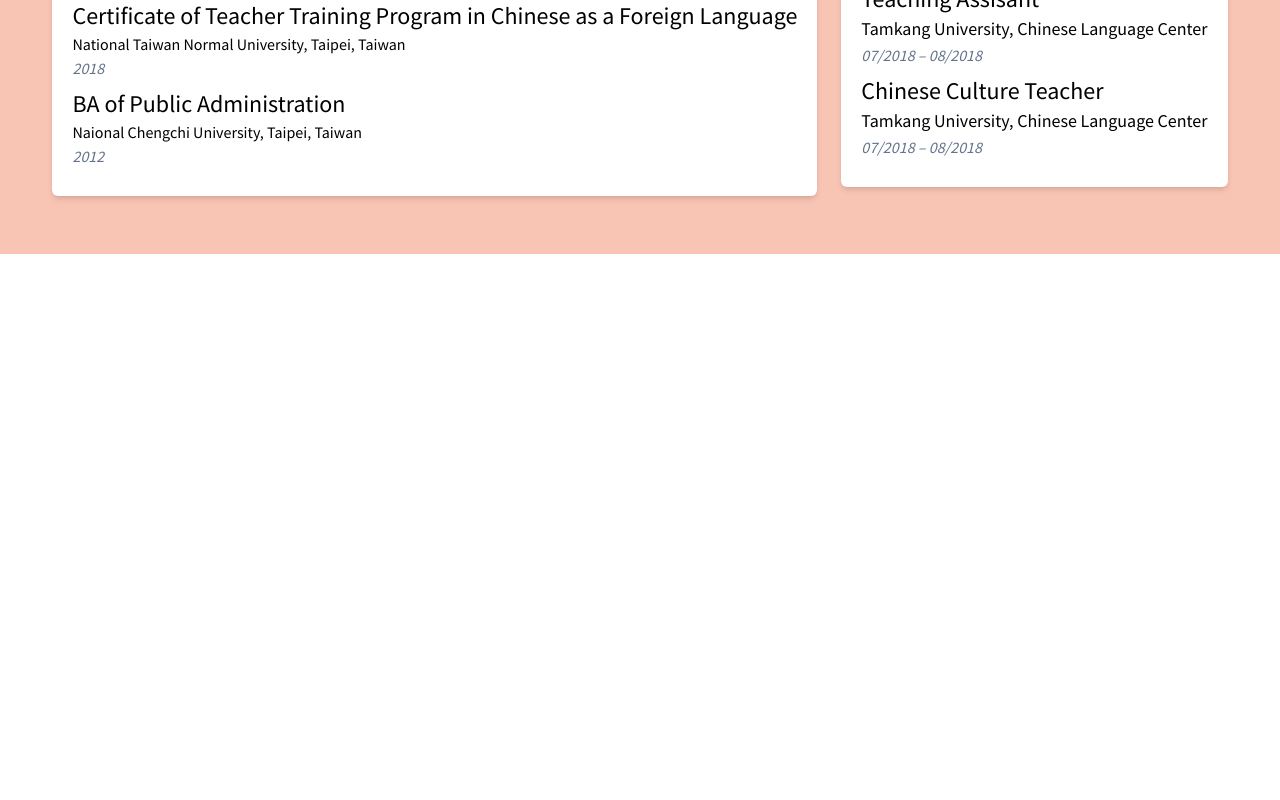
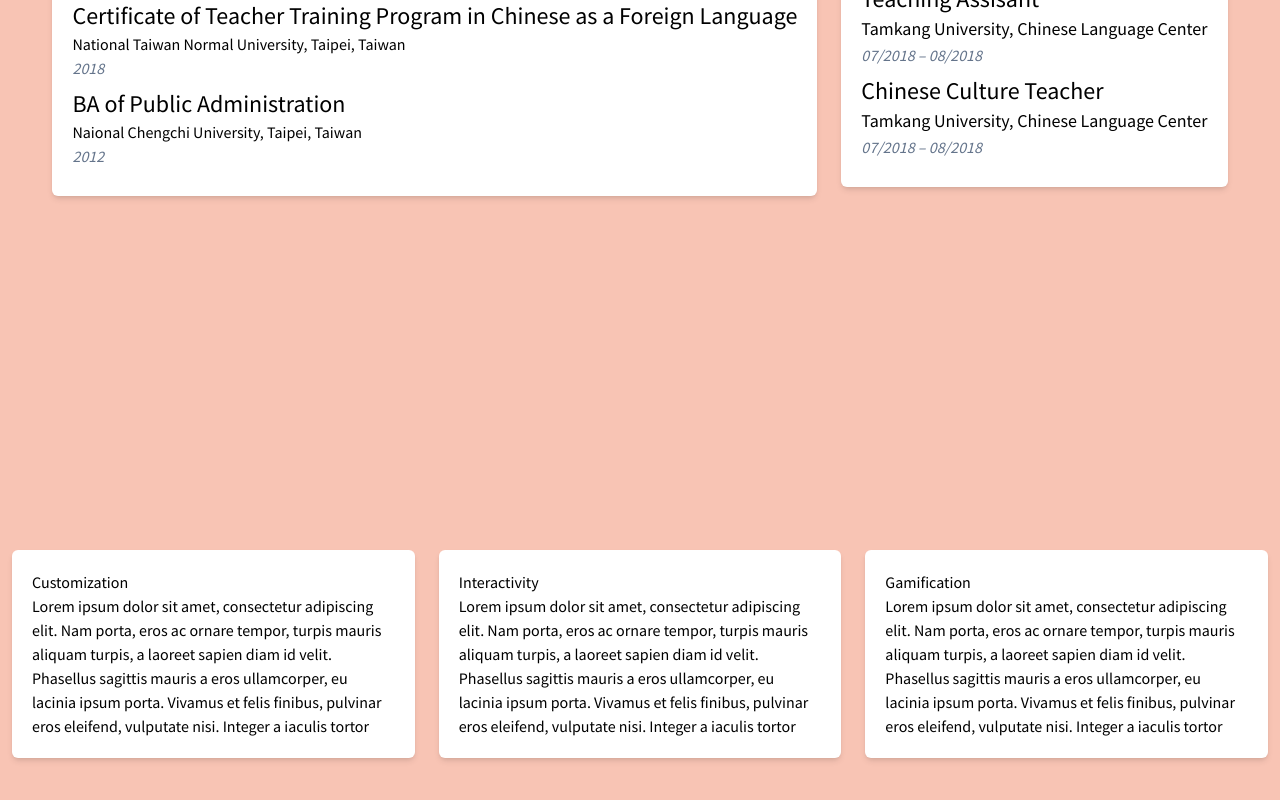
Before and after one commit to mmkrty/client-project-hsinhsin, a React (Vite) app: page / in a window 1280 px wide. Shown: the part 1346-2146 px from the top of the page. Before the commit the page ends 1600 px from the top, so only its background shows below. Built offline with nearby package versions, Linux system fonts and the light colour scheme.

Commit message:
add info component and data

```diff
--- a/src/App.jsx
+++ b/src/App.jsx
@@ -3,6 +3,7 @@
 import NavBar from "./components/navbar/navbar.component";
 import Hero from "./components/hero/hero.component";
 import About from "./components/about/about.component";
+import Info from "./components/info/info.component";
 
 function App() {
   return (
@@ -10,6 +11,7 @@
       <NavBar />
       <Hero props={data} />
       <About props={data} />
+      <Info props={data} />
     </div>
   );
 }
--- a/src/components/info/info.component.jsx
+++ b/src/components/info/info.component.jsx
@@ -1,2 +1,18 @@
-const Info = () => {};
+const Info = ({ props }) => {
+  const { features } = props;
+  return (
+    <section className=" bg-secondary flex items-center justify-center">
+      <div className="min-h-screen max-w-7xl flex justify-center items-center">
+        {features.map((el) => {
+          return (
+            <div className="bg-white p-5 m-3 rounded-md shadow-md">
+              <h3>{el.title}</h3>
+              <p>{el.content}</p>
+            </div>
+          );
+        })}
+      </div>
+    </section>
+  );
+};
 export default Info;
--- a/src/datas/hsinHsinInfo.js
+++ b/src/datas/hsinHsinInfo.js
@@ -69,4 +69,21 @@
       },
     ],
   },
+  features: [
+    {
+      title: "Customization",
+      content:
+        "Lorem ipsum dolor sit amet, consectetur adipiscing elit. Nam porta, eros ac ornare tempor, turpis mauris aliquam turpis, a laoreet sapien diam id velit. Phasellus sagittis mauris a eros ullamcorper, eu lacinia ipsum porta. Vivamus et felis finibus, pulvinar eros eleifend, vulputate nisi. Integer a iaculis tortor",
+    },
+    {
+      title: "Interactivity",
+      content:
+        "Lorem ipsum dolor sit amet, consectetur adipiscing elit. Nam porta, eros ac ornare tempor, turpis mauris aliquam turpis, a laoreet sapien diam id velit. Phasellus sagittis mauris a eros ullamcorper, eu lacinia ipsum porta. Vivamus et felis finibus, pulvinar eros eleifend, vulputate nisi. Integer a iaculis tortor",
+    },
+    {
+      title: "Gamification",
+      content:
+        "Lorem ipsum dolor sit amet, consectetur adipiscing elit. Nam porta, eros ac ornare tempor, turpis mauris aliquam turpis, a laoreet sapien diam id velit. Phasellus sagittis mauris a eros ullamcorper, eu lacinia ipsum porta. Vivamus et felis finibus, pulvinar eros eleifend, vulputate nisi. Integer a iaculis tortor",
+    },
+  ],
 };
```
